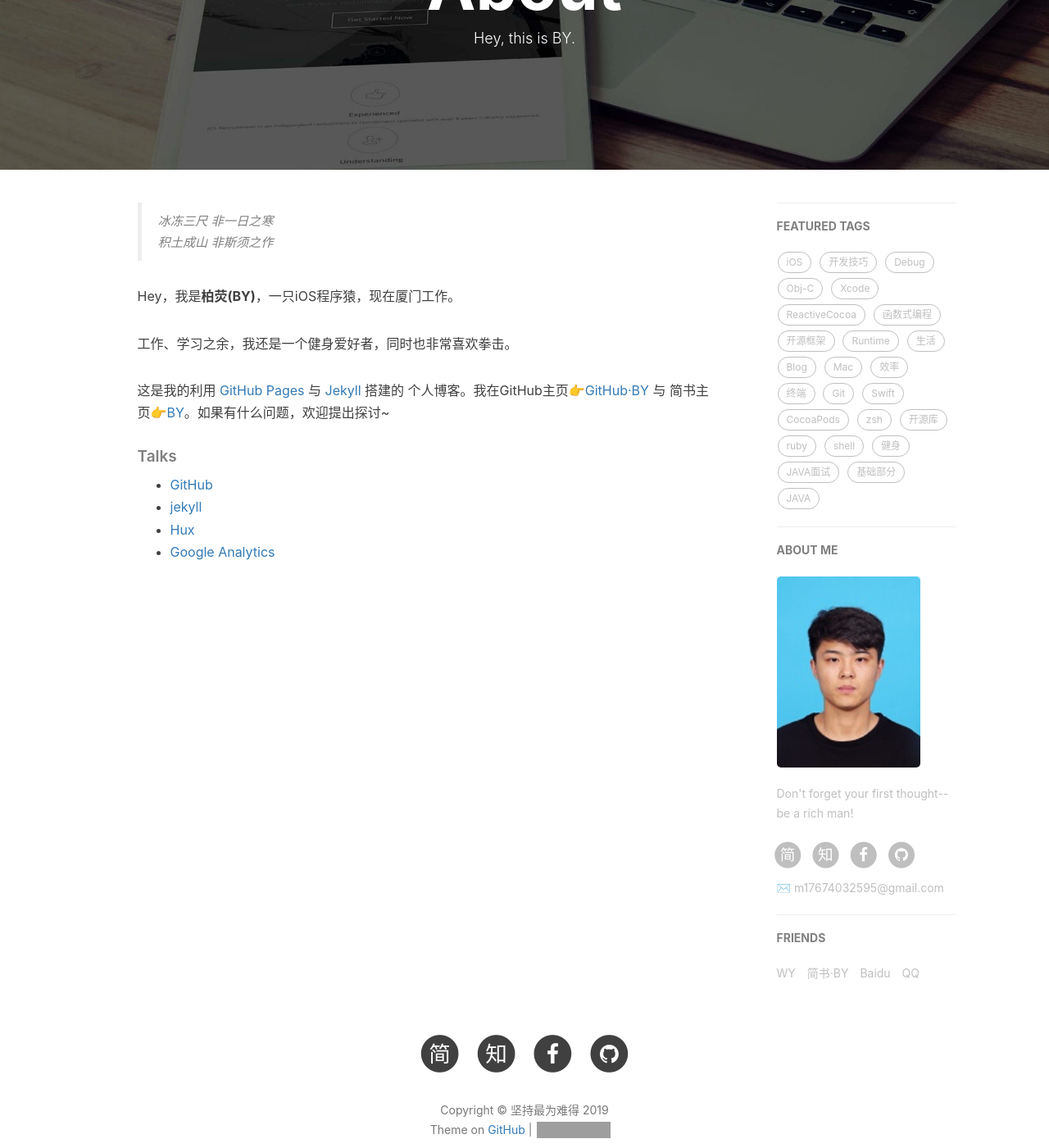
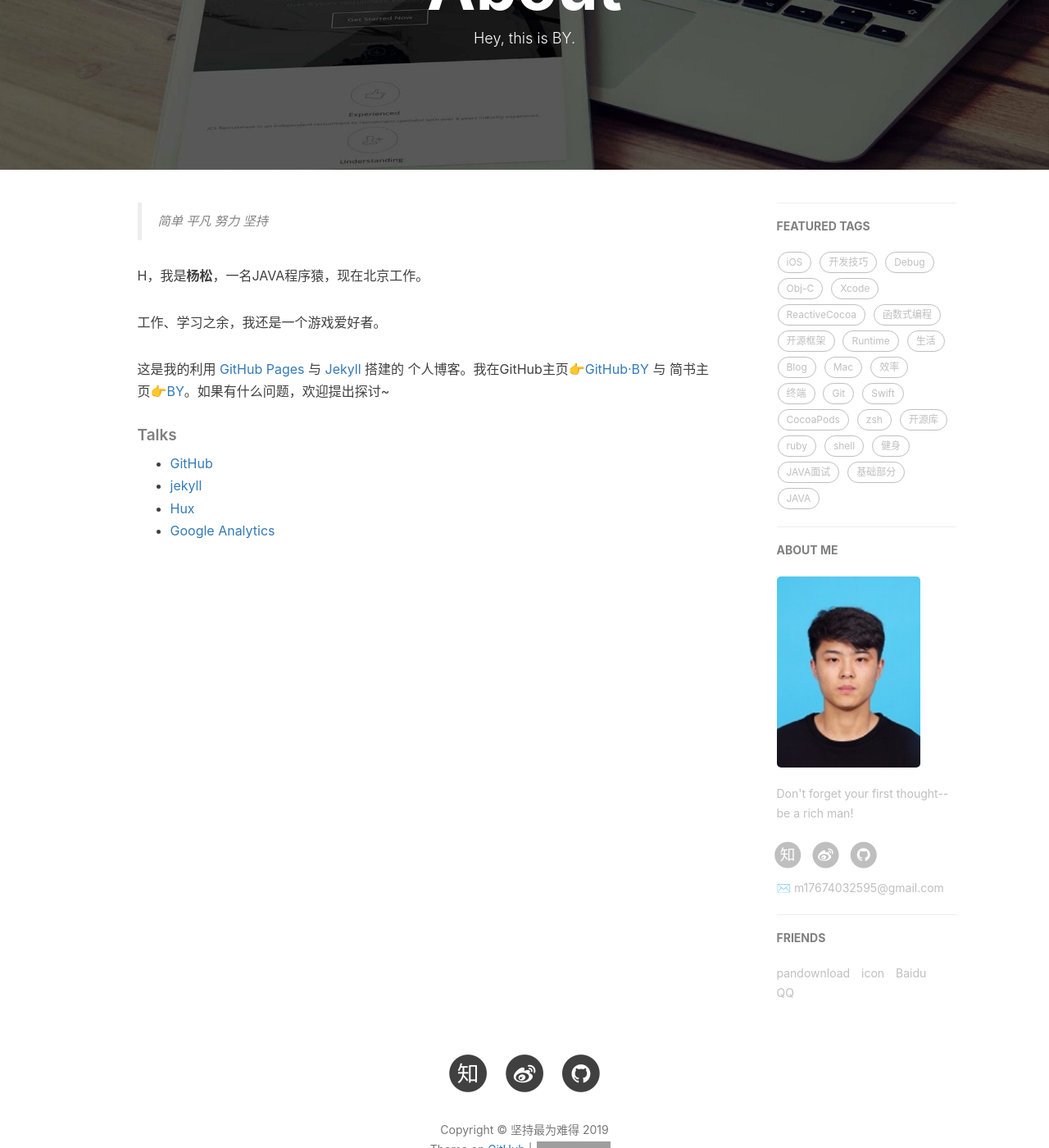
Before and after one commit to 17674032595/17674032595.github.io, a Jekyll site: the page built from about.html, in a window 1280 px wide and 1400 px high, scrolled down 211 px. Shown: the whole window at 82% size. Built offline with Jekyll 4.4.1, drawn with Linux system fonts in a browser that asks for light colours; nearby versions of some CDN libraries; comment, search, counter and statistics services are not loaded; grey boxes are pictures that could not be loaded.

Commit message:
一些修改

```diff
--- a/_config.yml
+++ b/_config.yml
@@ -4,7 +4,7 @@ SEOTitle: 杨松的博客 | BY Blog
 header-img: img/post-bg-desk.jpg
 email: m17674032595@gmail.com
 description: "Every failure is leading towards success."
-keyword: "BY, BY Blog, 柏荧的博客, qiubaiying, 邱柏荧, iOS, Apple, iPhone"
+keyword: "BY, BY Blog, 杨松的博客, 杨松, JAVA"
 url: "http://17674032595.github.io"          # your host, for absolute URL
 baseurl: ""      # for example, '/blog' if your blog hosted on 'host/blog'
 github_repo: "https://github.com/17674032595/17674032595.github.io.git" # you code repository
@@ -18,11 +18,11 @@ sidebar-avatar: /img/my.jpg      # use absolute URL, seeing it's used in both `/
 
 # SNS settings
 RSS: false
-# weibo_username:     qiubaiying
-zhihu_username:     qiubaiying
-github_username:    qiubaiying
-facebook_username:  baiying.qiu.7
-jianshu_username:   e71990ada2fd
+weibo_username:     松哥哥ys
+zhihu_username:     yang-song-21-80
+github_username:    17674032595
+#facebook_username:  baiying.qiu.7
+#jianshu_username:   e71990ada2fd
 #twitter_username:   qiubaiying
 
 
@@ -99,11 +99,11 @@ service-worker: true
 # Friends
 friends: [
     {
-        title: "WY",
-        href: "http://zhengwuyang.com"
+        title: "pandownload",
+        href: "http://pandownload.com/"
     },{
-        title: "简书·BY",
-        href: "http://www.jianshu.com/u/e71990ada2fd"
+        title: "icon",
+        href: "https://www.iconfont.cn/"
     },{
         title: "Baidu",
         href: "https://www.baidu.com"
--- a/about.html
+++ b/about.html
@@ -15,12 +15,11 @@ header-img: "img/post-bg-rwd.jpg"
 <div class="zh post-container">
 
     <!--copied from markdown -->
-    <blockquote><p>冰冻三尺 非一日之寒<br>
-    积土成山 非斯须之作</p></blockquote>
+    <blockquote><p>简单 平凡 努力 坚持</p></blockquote>
 
-    <p>Hey，我是<strong>柏荧(BY)</strong>，一只iOS程序猿，现在厦门工作。</p>
+    <p>H，我是<strong>杨松</strong>，一名JAVA程序猿，现在北京工作。</p>
 
-    <p>工作、学习之余，我还是一个健身爱好者，同时也非常喜欢拳击。</p>
+    <p>工作、学习之余，我还是一个游戏爱好者。</p>
 
     <p>这是我的利用 <a href="https://pages.github.com/">GitHub Pages</a> 与 <a href="http://jekyll.com.cn/">Jekyll</a> 搭建的 个人博客。我在GitHub主页<a href="https://github.com/qiubaiying">👉GitHub·BY</a> 与 简书主页<a href="https://http://www.jianshu.com/u/e71990ada2fd">👉BY</a>。如果有什么问题，欢迎提出探讨~</p>
 
```
Also changed, not shown: _posts/2019-09-16-一些有趣的实验.md (+1 -0 lines), img/readme-home.png.
